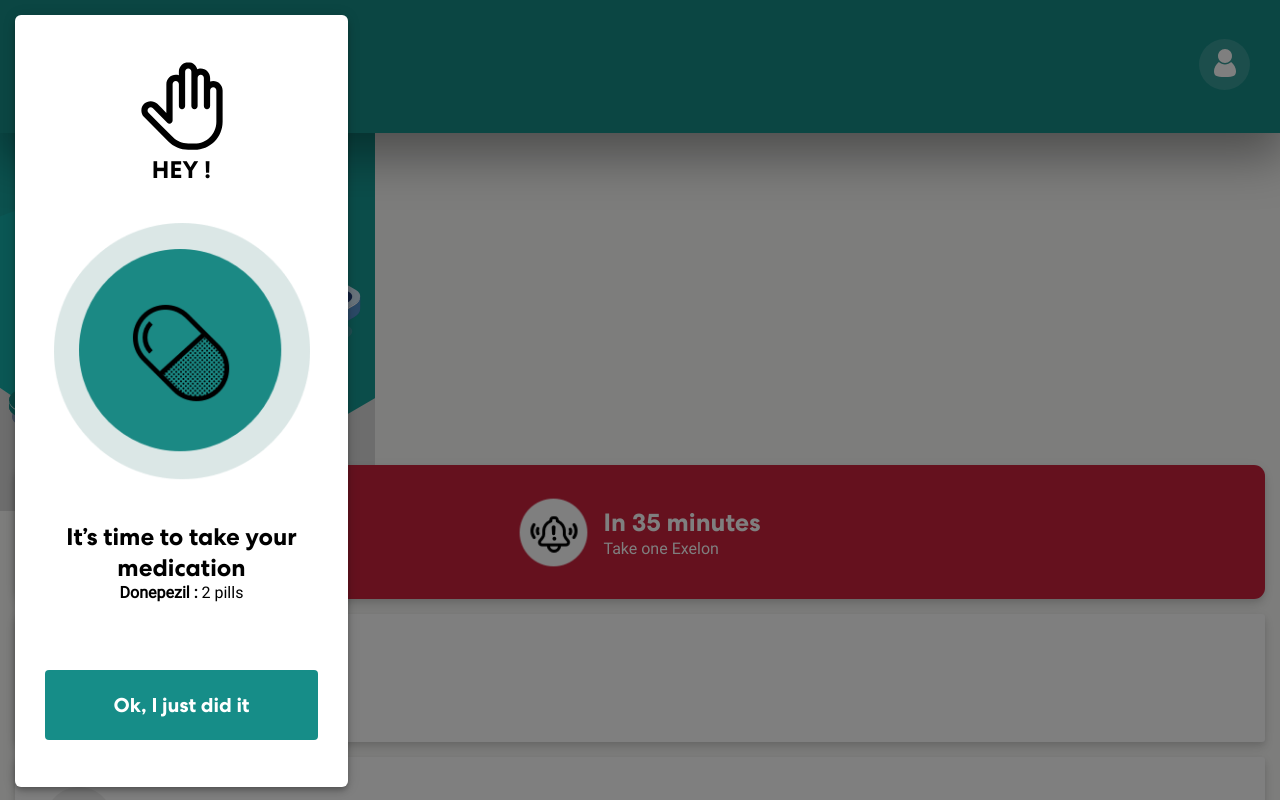
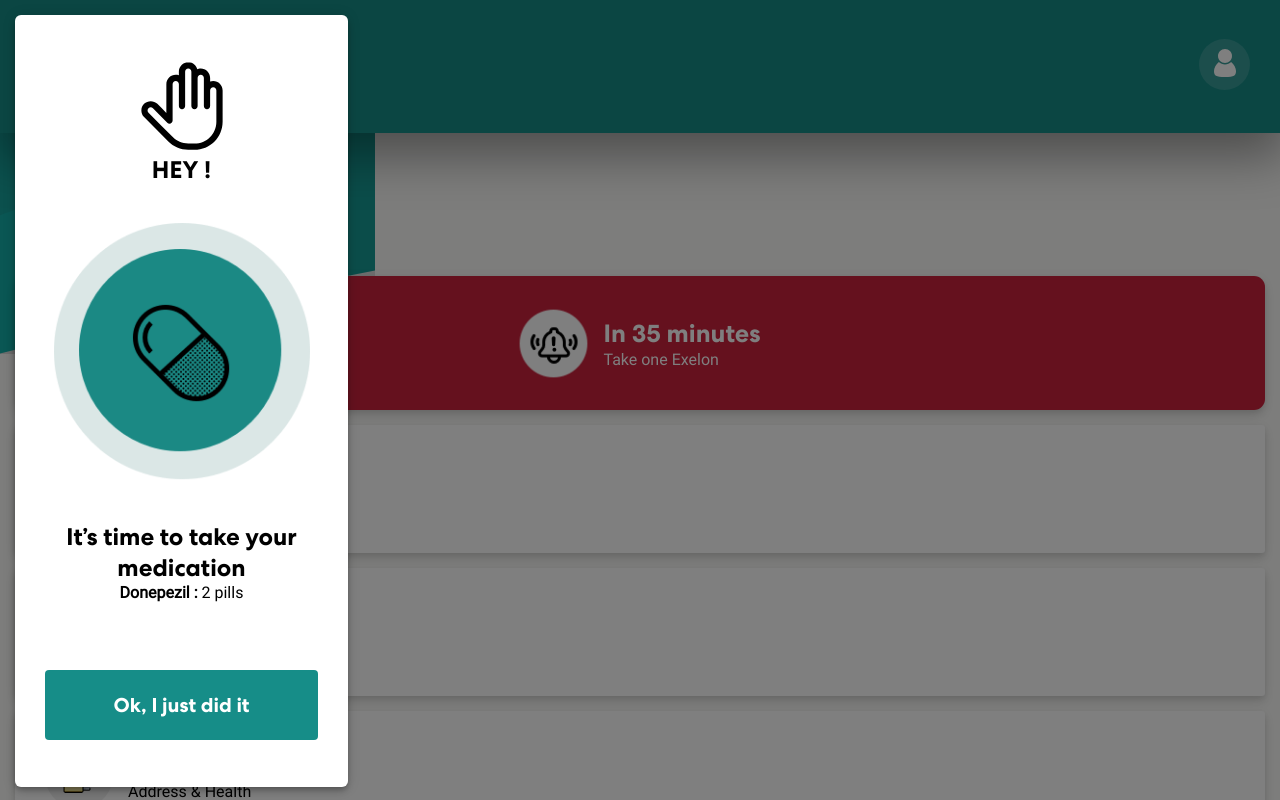
Before and after one commit to llopezjosue/doctogone-front, a React (Create React App) app: page /user in a window 1280 px wide. Shown: the top 800 px of the page. Built offline with nearby package versions, Linux system fonts and the light colour scheme.

Commit message:
change img home user

```diff
--- a/src/components/User/UserHome.scss
+++ b/src/components/User/UserHome.scss
@@ -22,7 +22,7 @@
       min-height: 94px;
       background-color: #cc223d;
       color: white;
-      margin-top: -50px;
+      margin-top: -82px;
       padding: 20px;
       justify-content: center;
       border-radius: 11px;
```
Also changed, not shown: public/img/home-alert.png.
